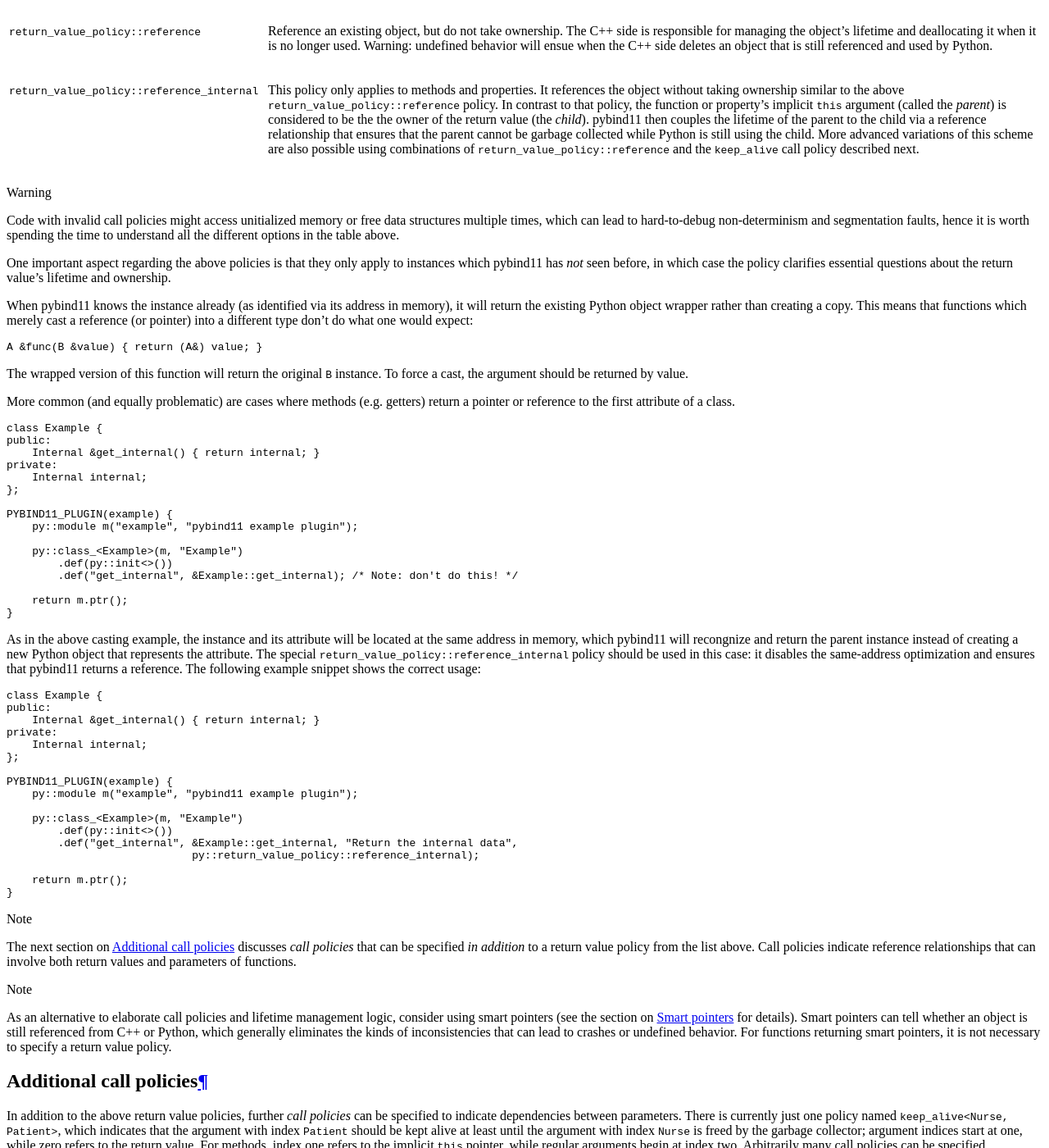
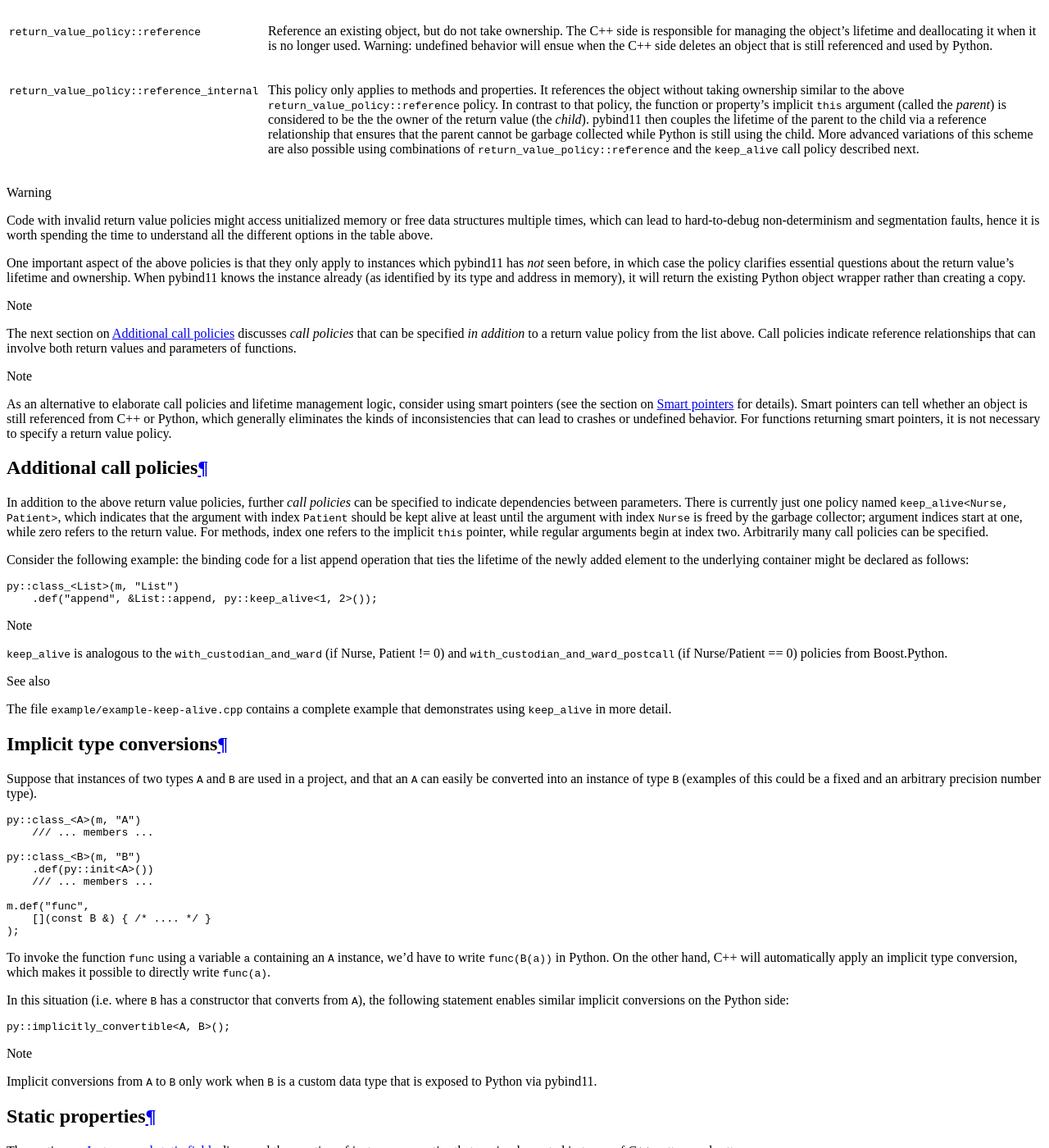
Before and after one commit to pybind/pybind11, a Sphinx documentation site: the page built from docs/advanced.rst, in a window 1280 px wide and 1400 px high, scrolled down 7561 px. Shown: the whole window at 82% size. Built offline with Sphinx 7.4.7 and the Read the Docs theme 2.0.0, drawn with Linux system fonts in a browser that asks for light colours.

Commit message:
Removed obsolete documentation about duplicate address problems
It no longer applies since instances are now identified by both address
and type.

```diff
--- a/docs/advanced.rst
+++ b/docs/advanced.rst
@@ -627,79 +627,17 @@ functions. The default policy is :enum:`return_value_policy::automatic`.
 
 .. warning::
 
-    Code with invalid call policies might access unitialized memory or free
-    data structures multiple times, which can lead to hard-to-debug
+    Code with invalid return value policies might access unitialized memory or
+    free data structures multiple times, which can lead to hard-to-debug
     non-determinism and segmentation faults, hence it is worth spending the
     time to understand all the different options in the table above.
 
-One important aspect regarding the above policies is that they only apply to
-instances which pybind11 has *not* seen before, in which case the policy
-clarifies essential questions about the return value's lifetime and ownership.
-
-When pybind11 knows the instance already (as identified via its address in
+One important aspect of the above policies is that they only apply to instances
+which pybind11 has *not* seen before, in which case the policy clarifies
+essential questions about the return value's lifetime and ownership.  When
+pybind11 knows the instance already (as identified by its type and address in
 memory), it will return the existing Python object wrapper rather than creating
-a copy. This means that functions which merely cast a reference (or pointer)
-into a different type don't do what one would expect:
-
-.. code-block:: cpp
-
-    A &func(B &value) { return (A&) value; }
-
-The wrapped version of this function will return the original ``B`` instance.
-To force a cast, the argument should be returned by value.
-
-More common (and equally problematic) are cases where methods (e.g. getters)
-return a pointer or reference to the first attribute of a class.
-
-.. code-block:: cpp
-    :emphasize-lines: 3, 13
-
-    class Example {
-    public:
-        Internal &get_internal() { return internal; }
-    private:
-        Internal internal;
-    };
-
-    PYBIND11_PLUGIN(example) {
-        py::module m("example", "pybind11 example plugin");
-
-        py::class_<Example>(m, "Example")
-            .def(py::init<>())
-            .def("get_internal", &Example::get_internal); /* Note: don't do this! */
-
-        return m.ptr();
-    }
-
-As in the above casting example, the instance and its attribute will be located
-at the same address in memory, which pybind11 will recongnize and return the
-parent instance instead of creating a new Python object that represents the
-attribute. The special :enum:`return_value_policy::reference_internal` policy
-should be used in this case: it disables the same-address optimization and
-ensures that pybind11 returns a reference.
-The following example snippet shows the correct usage:
-
-.. code-block:: cpp
-
-    class Example {
-    public:
-        Internal &get_internal() { return internal; }
-    private:
-        Internal internal;
-    };
-
-    PYBIND11_PLUGIN(example) {
-        py::module m("example", "pybind11 example plugin");
-
-        py::class_<Example>(m, "Example")
-            .def(py::init<>())
-            .def("get_internal", &Example::get_internal, "Return the internal data",
-                                 py::return_value_policy::reference_internal);
-
-        return m.ptr();
-    }
-
-
+a copy.
 
 .. note::
 
```
